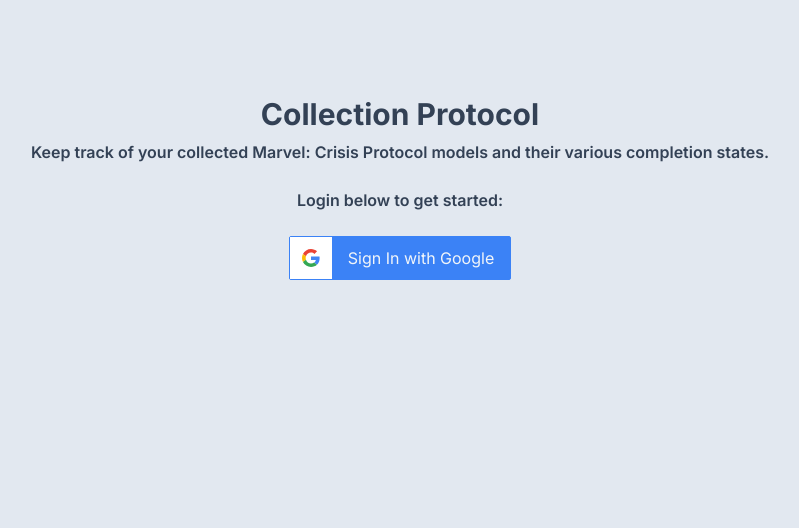
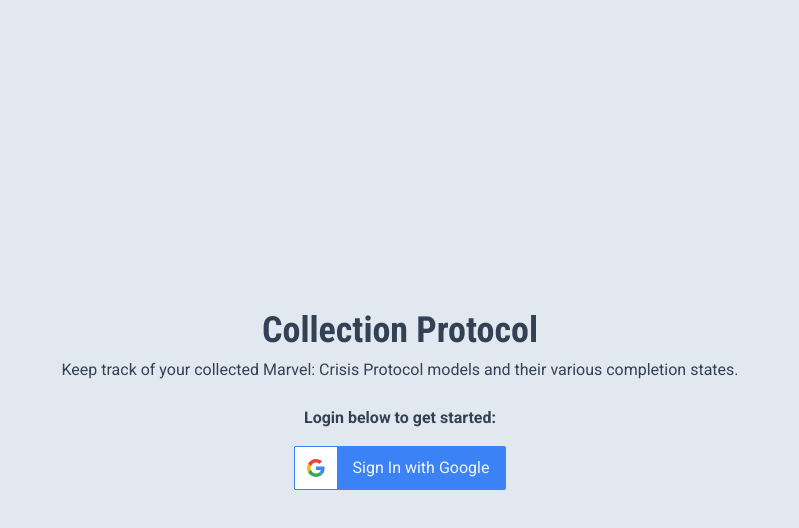
Before and after one commit to aaronlinley/collection-protocol, a Next.js app: page / in a window 1280 px wide. Shown: the top 528 px of the page, without its empty margins (240-1039 px from the left). Built offline with nearby package versions, Linux system fonts and the light colour scheme; no server answers.

Commit message:
Apply branding

```diff
--- a/app/_components/LoginScreen.tsx
+++ b/app/_components/LoginScreen.tsx
@@ -1,6 +1,9 @@
 'use client';
 
 import GoogleLoginButton from "./GoogleLoginButton";
+import { Roboto_Condensed } from 'next/font/google'
+
+const roboto = Roboto_Condensed({ weight: ['700'], subsets: ['latin'] })
 
 export default function LoginScreen({
   onGoogleButtonClick,
@@ -9,11 +12,11 @@
   onGoogleButtonClick: () => void;
   onTwitterButtonClick: () => void;
 }) {
-  return <main className="flex min-h-screen p-24">
+  return <main className="flex flex-col justify-center  min-h-screen p-24">
     <div className="container mx-auto">
-      <h1 className="text-3xl text-center font-bold text-slate-700 mb-2">Collection Protocol</h1>
-      <p className="text-center font-semibold text-slate-700 mb-6">Keep track of your collected Marvel: Crisis Protocol models and their various completion states.</p>
-      <p className="text-center font-semibold text-slate-700 mb-6">Login below to get started:</p>
+      <h1 className={`${roboto.className} text-4xl text-center font-bold text-slate-700 mb-2`}>Collection Protocol</h1>
+      <p className="text-center text-slate-700 mb-6">Keep track of your collected Marvel: Crisis Protocol models and their various completion states.</p>
+      <p className="text-center font-bold text-slate-700 mb-4">Login below to get started:</p>
 
       <div className="flex flex-col items-center gap-4">
         <GoogleLoginButton onClick={onGoogleButtonClick} />
--- a/app/_components/Model.tsx
+++ b/app/_components/Model.tsx
@@ -42,7 +42,7 @@
   inProgress: boolean;
   painted: boolean;
 }) {
-  const buttonClasses = "border border-slate-700 px-2 py-1 text-sm text-slate-700 hover:bg-slate-700 hover:text-white";
+  const buttonClasses = "border-2 border-slate-700 px-2 py-1 text-sm text-slate-700 hover:bg-slate-700 hover:text-white";
   const activeButtonClasses = "border border-green-700 px-2 py-1 bg-green-700 text-sm text-white";
 
   const userId = useContext(FirebaseAuthUserContext);
@@ -215,11 +215,11 @@
       <h2 className="text-lg font-bold text-slate-700 mb-2">{model.name}</h2>
 
       <div className="flex flex-wrap gap-2">
-        <button className={`${isOwned ? activeButtonClasses : buttonClasses}`} onClick={() => handleOwned()}>Owned</button>
-        <button className={`${isAssembled ? activeButtonClasses : buttonClasses}`} onClick={() => handleAssembled()}>Assembled</button>
-        <button className={`${isPrimed ? activeButtonClasses : buttonClasses}`} onClick={() => handlePrimed()}>Primed</button>
-        <button className={`${isInProgress ? activeButtonClasses : buttonClasses}`} onClick={() => handleInProgress()}>In Progress</button>
-        <button className={`${isPainted ? activeButtonClasses : buttonClasses}`} onClick={() => handlePainted()}>Painted</button>
+        <button className={`text-xs uppercase tracking-widest font-bold ${isOwned ? activeButtonClasses : buttonClasses}`} onClick={() => handleOwned()}>Owned</button>
+        <button className={`text-xs uppercase tracking-widest font-bold ${isAssembled ? activeButtonClasses : buttonClasses}`} onClick={() => handleAssembled()}>Assembled</button>
+        <button className={`text-xs uppercase tracking-widest font-bold ${isPrimed ? activeButtonClasses : buttonClasses}`} onClick={() => handlePrimed()}>Primed</button>
+        <button className={`text-xs uppercase tracking-widest font-bold ${isInProgress ? activeButtonClasses : buttonClasses}`} onClick={() => handleInProgress()}>In Progress</button>
+        <button className={`text-xs uppercase tracking-widest font-bold ${isPainted ? activeButtonClasses : buttonClasses}`} onClick={() => handlePainted()}>Painted</button>
       </div>
     </div>
   </div>
--- a/app/_components/ModelsGrid.tsx
+++ b/app/_components/ModelsGrid.tsx
@@ -32,7 +32,7 @@
               key={tab}
               className={({ selected }) =>
                 classNames(
-                  'w-full py-2.5 text-sm font-medium leading-5 text-slate-700',
+                  'w-full py-2.5 text-sm font-bold uppercase tracking-widest text-slate-700',
                   'focus:outline-none focus:ring-0',
                   selected
                     ? 'bg-white shadow'
--- a/app/_components/SignOutLink.tsx
+++ b/app/_components/SignOutLink.tsx
@@ -1,3 +1,3 @@
 export default function SignOutLink({onSignOut}: {onSignOut: () => void}) {
-  return <button className="absolute top-4 right-6 z-50 text-slate-700" onClick={onSignOut}>Sign Out</button>
+  return <button className="font-bold text-sm uppercase tracking-widest absolute top-4 right-6 z-50 text-slate-700 py-2 px-4 border-2 border-slate-700" onClick={onSignOut}>Sign Out</button>
 }
--- a/app/layout.tsx
+++ b/app/layout.tsx
@@ -1,5 +1,5 @@
 import './globals.css'
-import { Inter } from 'next/font/google'
+import { Roboto } from 'next/font/google'
 
 import Providers from './providers'
 
@@ -7,7 +7,7 @@
   title: 'Collection Protocol',
 }
 
-const inter = Inter({ subsets: ['latin'] })
+const roboto = Roboto({ weight: ['400', '700'], style: ['italic', 'normal'], subsets: ['latin'] })
 
 export default function RootLayout({
   children,
@@ -16,7 +16,7 @@
 }) {
   return (
     <html lang="en">
-      <body className={`bg-none bg-slate-200 ${inter.className}`}>
+      <body className={`bg-none bg-slate-200 ${roboto.className}`}>
         <Providers>{children}</Providers>
       </body>
     </html>
--- a/app/page.tsx
+++ b/app/page.tsx
@@ -1,15 +1,18 @@
 import CollectionProtocol from './_components/CollectionProtocol';
 import { ModelType } from './_types/model';
 import { getAllJsonFromDataDirectory } from './_helpers/json';
+import { Roboto_Condensed } from 'next/font/google'
+
+const roboto = Roboto_Condensed({ weight: ['700'], subsets: ['latin'] })
 
 export default async function Home() {
   const characters: ModelType[] = getAllJsonFromDataDirectory('characters');
   const terrain: ModelType[] = getAllJsonFromDataDirectory('terrain');
   return (
-    <main className="flex min-h-screen p-24">
+    <main className="flex flex-col items-center min-h-screen p-24">
       <div className="container mx-auto">
-        <h1 className="text-3xl text-center font-bold text-slate-700 mb-2">Collection Protocol</h1>
-        <p className="text-center font-semibold text-slate-700 mb-12">Keep track of your collected Marvel: Crisis Protocol models and their various completion states.</p>
+        <h1 className={`${roboto.className} text-4xl text-center font-bold text-slate-700 mb-2`}>Collection Protocol</h1>
+        <p className="text-center text-slate-700 mb-12">Keep track of your collected <span className="italic">Marvel: Crisis Protocol</span> models and their various completion states.</p>
 
         <CollectionProtocol characters={characters} terrain={terrain} />
       </div>
```
